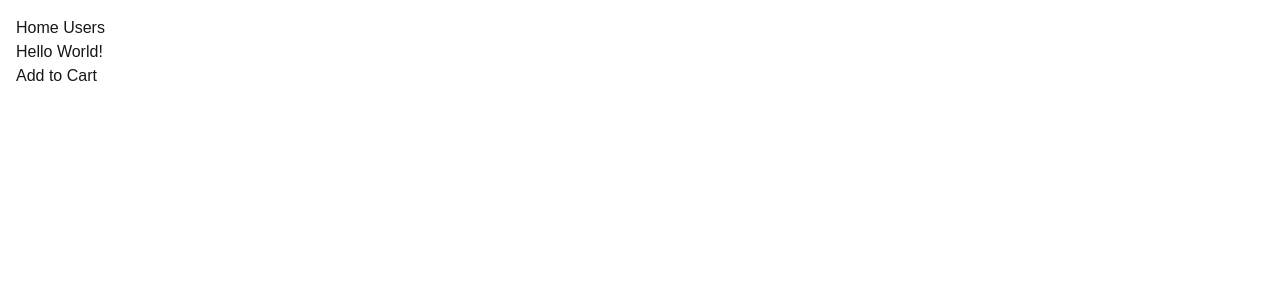
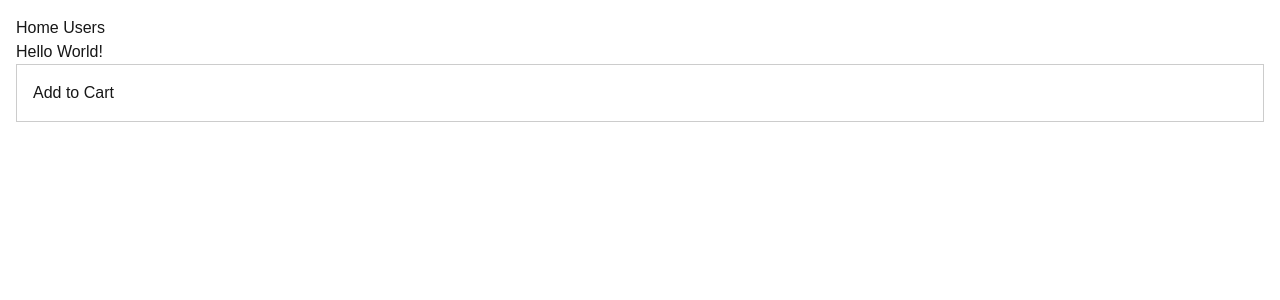
Before and after one commit to fohalabi/Trakit, a Next.js app: page / in a window 1280 px wide. Shown: the top 300 px of the page. Built offline with nearby package versions, Linux system fonts and the light colour scheme.

Commit message:
used the css moodule to style the product page

```diff
--- a/app/components/ProductCard.tsx
+++ b/app/components/ProductCard.tsx
@@ -1,9 +1,11 @@
 import React from 'react'
 import AddToCart from './AddToCart';
+import styles from './product.module.css';
+
 
 const ProductCard = () => {
   return (
-    <div>
+    <div className={styles.card}>
       <AddToCart />
     </div>
   )
--- /dev/null
+++ b/app/components/product.module.css
@@ -0,0 +1,4 @@
+.card {
+    padding: 1rem;
+    border: 1px solid #ccc;
+}
```
